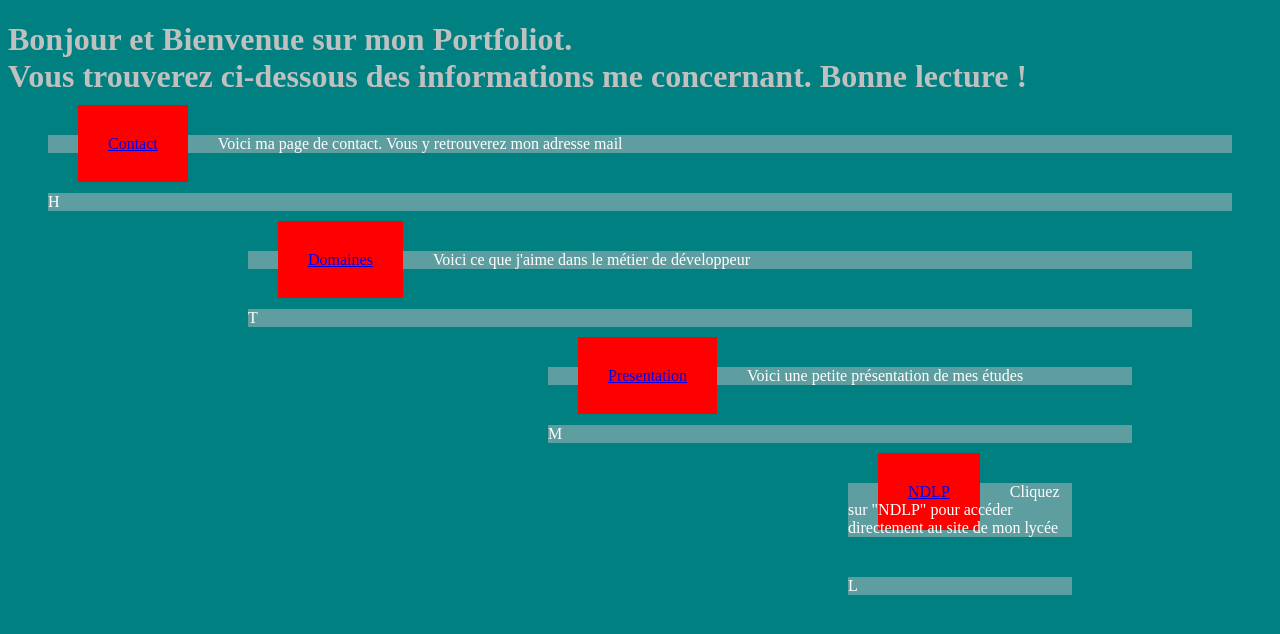
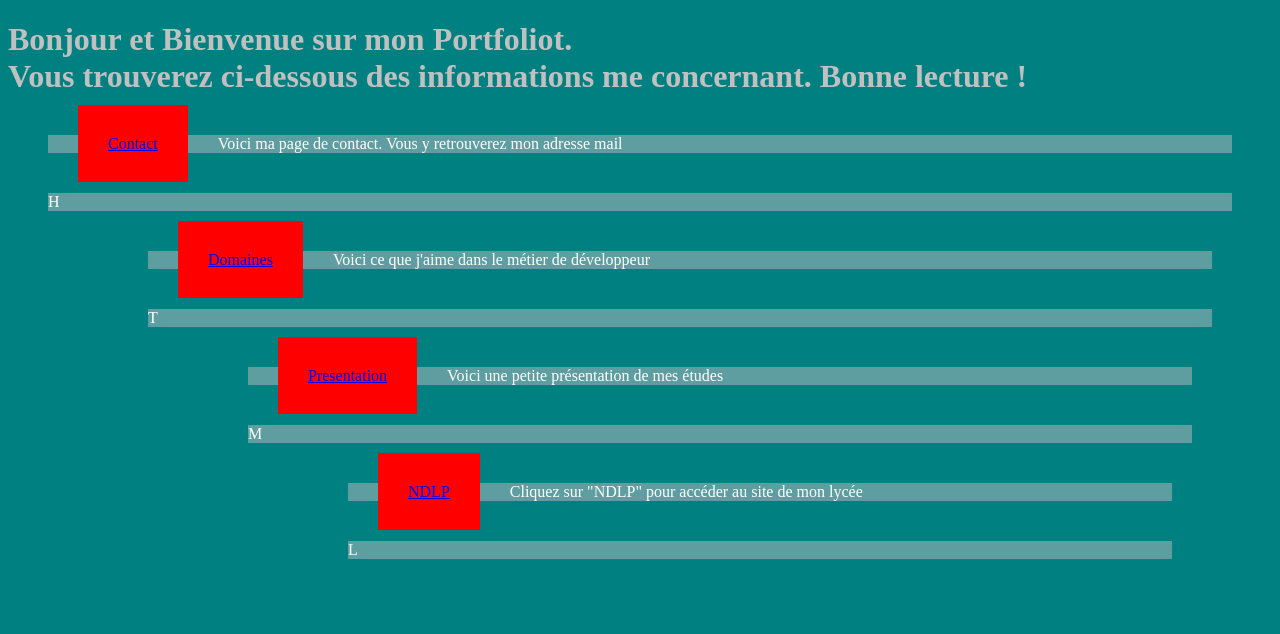
Before and after one commit to rxaard/portfolio, a plain HTML site: page portfolio.html in a window 1280 px wide. Drawn offline with Linux system fonts and the light colour scheme.

Commit message:
rename portfolio.html to index.html

```diff
--- a/portfolio.html
+++ b/portfolio.html
@@ -19,23 +19,24 @@
 	</div>
 
 	<div class="avecDesMarges">
-		<div class="avecDesMarges">
+
+
 
 		<p><span><a href="domaine.html">Domaines</a></span>Voici ce que j'aime dans le métier de développeur</p>
 
 		<p>T</p>
 
 	<div class="avecDesMarges">
-		<div class="avecDesMarges">
-			<div class="avecDesMarges">
+
+
 		<p><span><a href ="presentation.html">Presentation</a></span>Voici une petite présentation de mes études</p>
 
 		<p>M</p>
 
 		<div class="avecDesMarges">
-		<div class="avecDesMarges">
-			<div class="avecDesMarges">
-         <p><span><a href="http://btsndlp.org/"target="_blank">NDLP</a></span>Cliquez sur "NDLP" pour accéder directement au  site de mon lycée</p>
+
+
+         <p><span><a href="http://btsndlp.org/"target="_blank">NDLP</a></span>Cliquez sur "NDLP" pour accéder au site de mon lycée</p>
 
 		<p>L</p>
 
```
